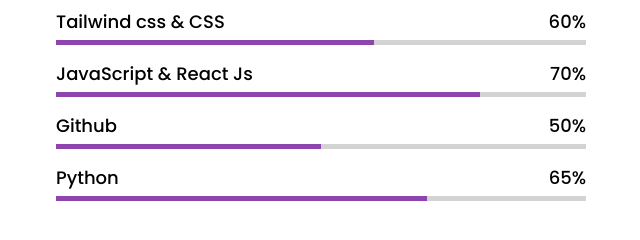
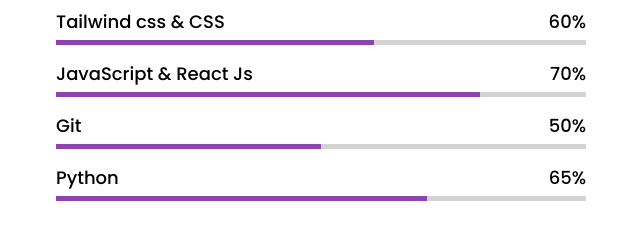
Before and after one commit to Arushay/My-portfolio, a plain HTML site: page index.html in a window 1280 px wide. Shown: the part 2435-2675 px from the top of the page, 614-1254 px from the left. Drawn offline with nearby package versions, Linux system fonts and the light colour scheme.

Commit message:
Update index.html
Changed text

```diff
--- a/index.html
+++ b/index.html
@@ -132,7 +132,7 @@
                     </div>
                     <div class="bars">
                         <div class="info">
-                            <span>Github</span>
+                            <span>Git</span>
                             <span>50%</span>
                         </div>
                         <div class="line php"></div>
```
